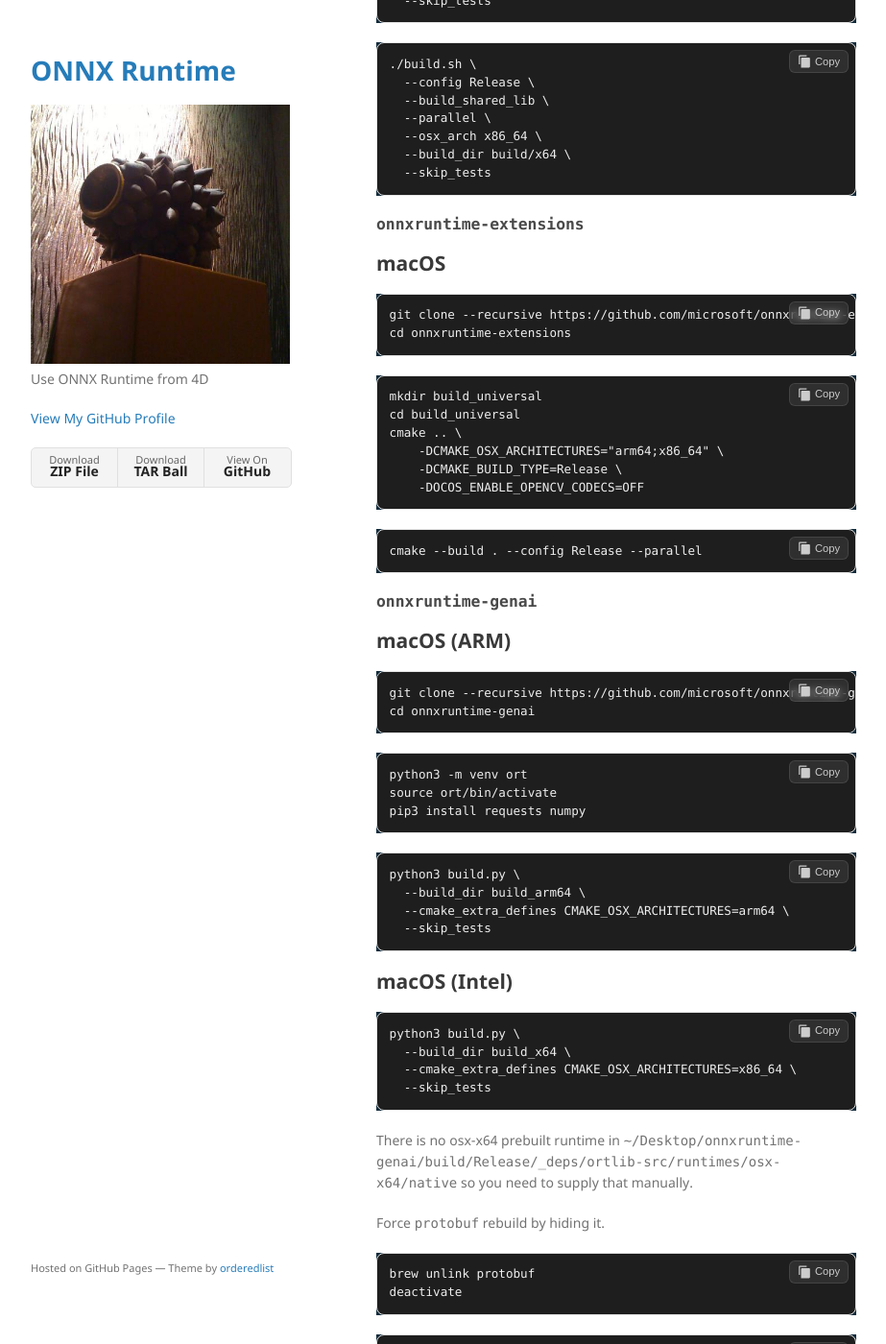
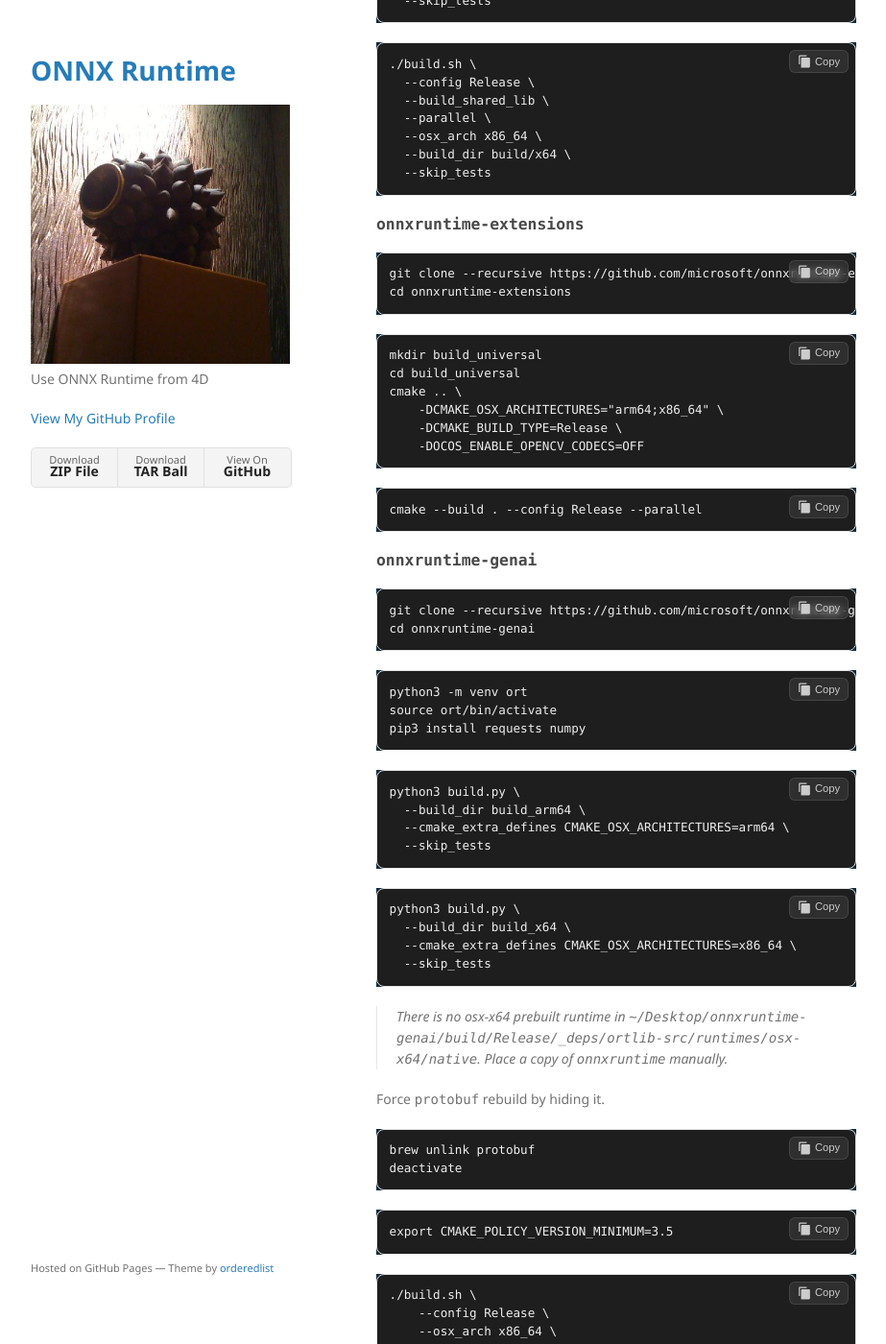
Before and after one commit to miyako/onnx-genai, a Jekyll site: the page built from build.md, in a window 1280 px wide and 1400 px high, scrolled down 368 px. Shown: the whole window at 96% size, without its empty margins (178-1101 px from the left). Built offline with Jekyll 4.4.1, drawn with Linux system fonts in a browser that asks for light colours.

Commit message:
Update build.md

````diff
--- a/build.md
+++ b/build.md
@@ -33,8 +33,6 @@
 
 ### `onnxruntime-extensions`
 
-## macOS
-
 ```
 git clone --recursive https://github.com/microsoft/onnxruntime-extensions.git
 cd onnxruntime-extensions
@@ -55,8 +53,6 @@
 
 ### `onnxruntime-genai`
 
-## macOS (ARM)
-
 ```
 git clone --recursive https://github.com/microsoft/onnxruntime-genai.git
 cd onnxruntime-genai
@@ -75,8 +71,6 @@
   --skip_tests
 ```
 
-## macOS (Intel)
-
 ```
 python3 build.py \
   --build_dir build_x64 \
@@ -84,7 +78,9 @@
   --skip_tests
 ```
 
-There is no osx-x64 prebuilt runtime in `~/Desktop/onnxruntime-genai/build/Release/_deps/ortlib-src/runtimes/osx-x64/native` so you need to supply that manually.
+> There is no osx-x64 prebuilt runtime in `~/Desktop/onnxruntime-genai/build/Release/_deps/ortlib-src/runtimes/osx-x64/native`.
+> Place a copy of `onnxruntime` manually.
+
 
 
 Force `protobuf` rebuild by hiding it.
````
